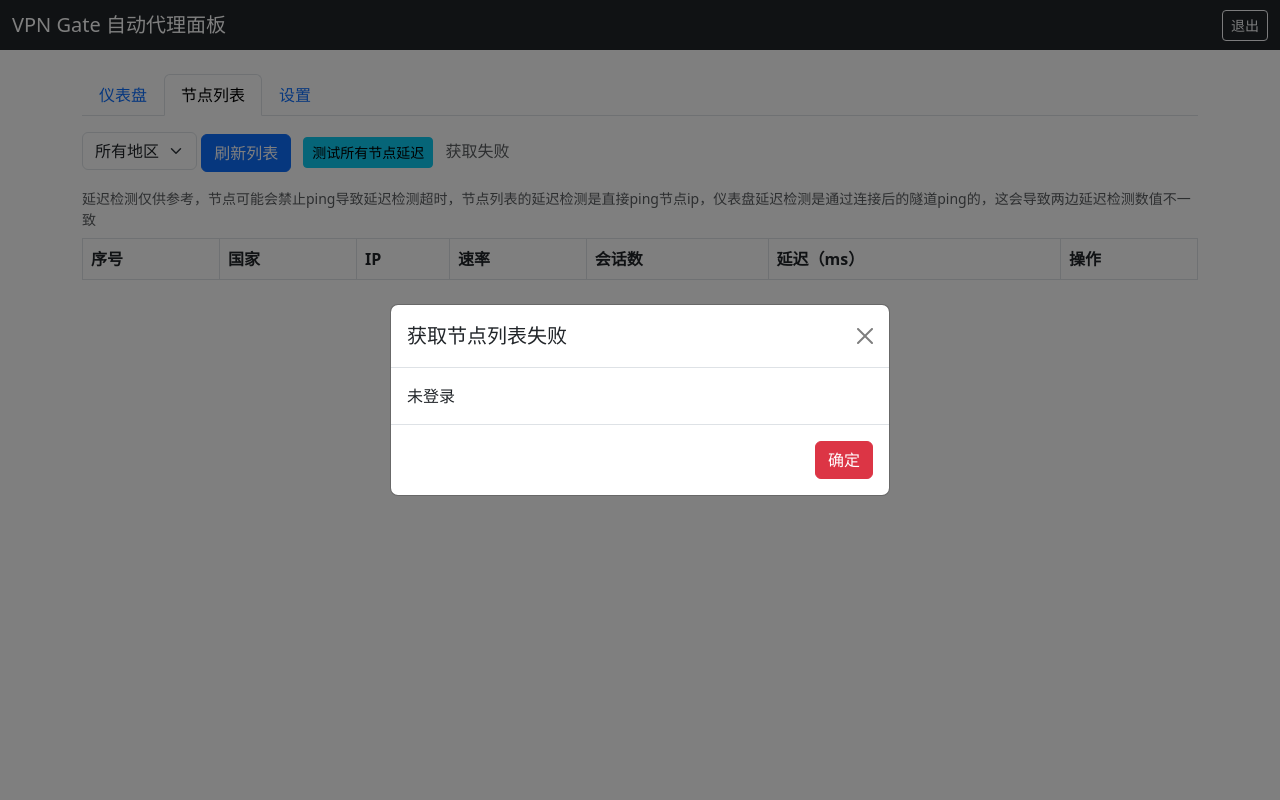
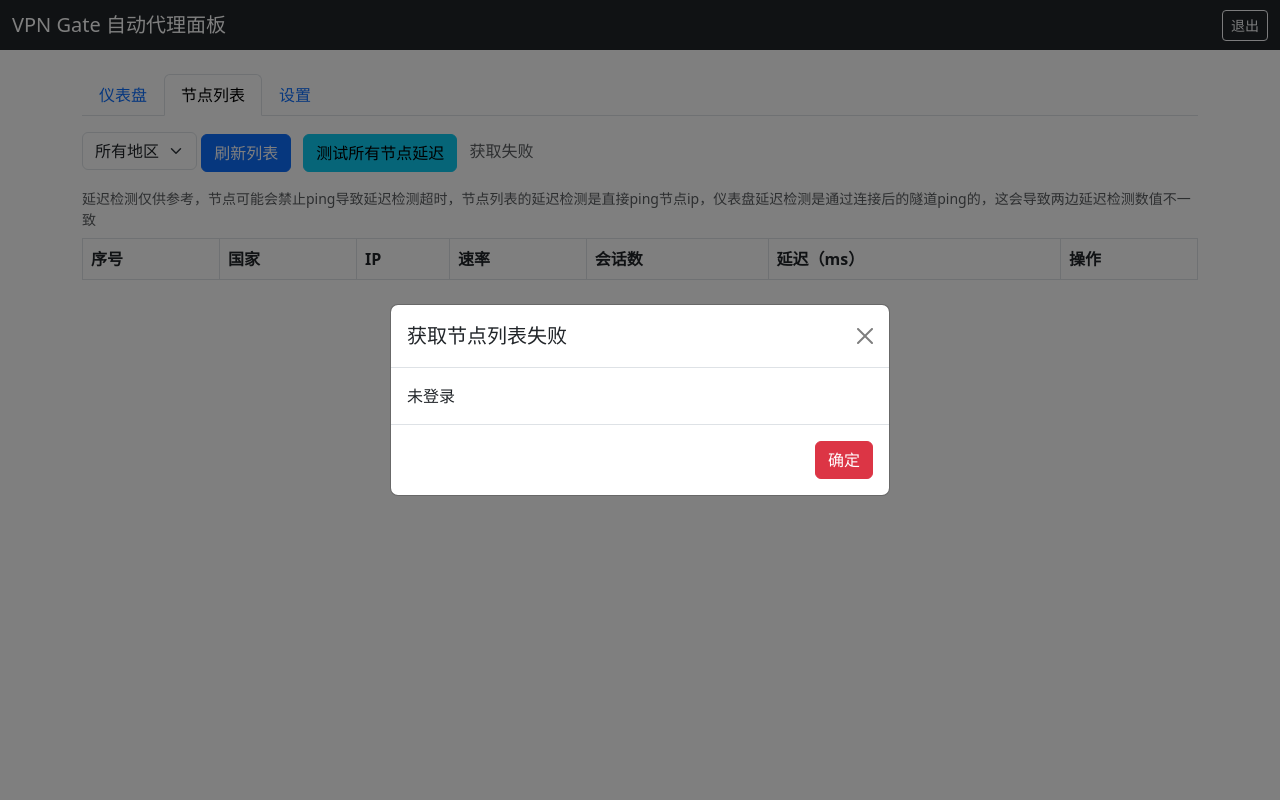
Before and after one commit to owenxx10086/vpngate-proxy, a Flask app: template app/templates/index.html in a window 1280 px wide, after a click on "节点列表". Run offline with Flask 3, Linux system fonts and the light colour scheme; the template is opened without the code that fills it, so the values that code supplies are empty; parts of the project's set-up code (start-up, migrations or seed data) failed here and were passed over; some libraries are stand-ins or nearby versions.

Commit message:
更新测试节点延迟按钮样式

```diff
--- a/app/templates/index.html
+++ b/app/templates/index.html
@@ -85,7 +85,7 @@
                         <option value="all">所有地区</option>
                     </select>
                     <button id="refresh-btn" class="btn btn-primary">刷新列表</button>
-                    <button id="test-latency-btn" class="btn btn-info btn-sm ms-2">测试所有节点延迟</button>
+                    <button id="test-latency-btn" class="btn btn-info ms-2">测试所有节点延迟</button>
                     <span id="refresh-status" class="ms-2 text-muted"></span>
                 </div>
                 <div id="node-stats" class="mb-2 text-muted small"></div>
```
